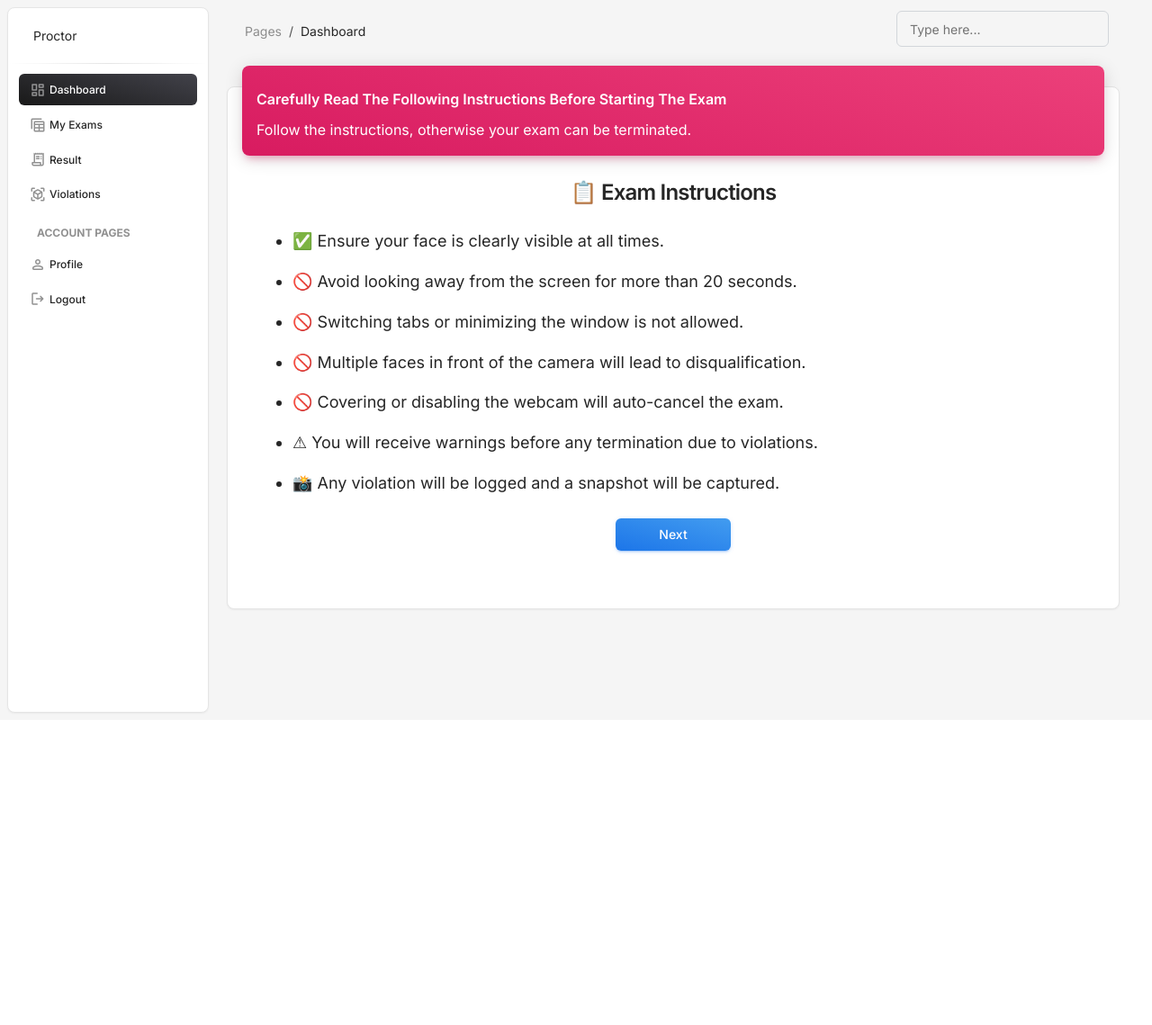
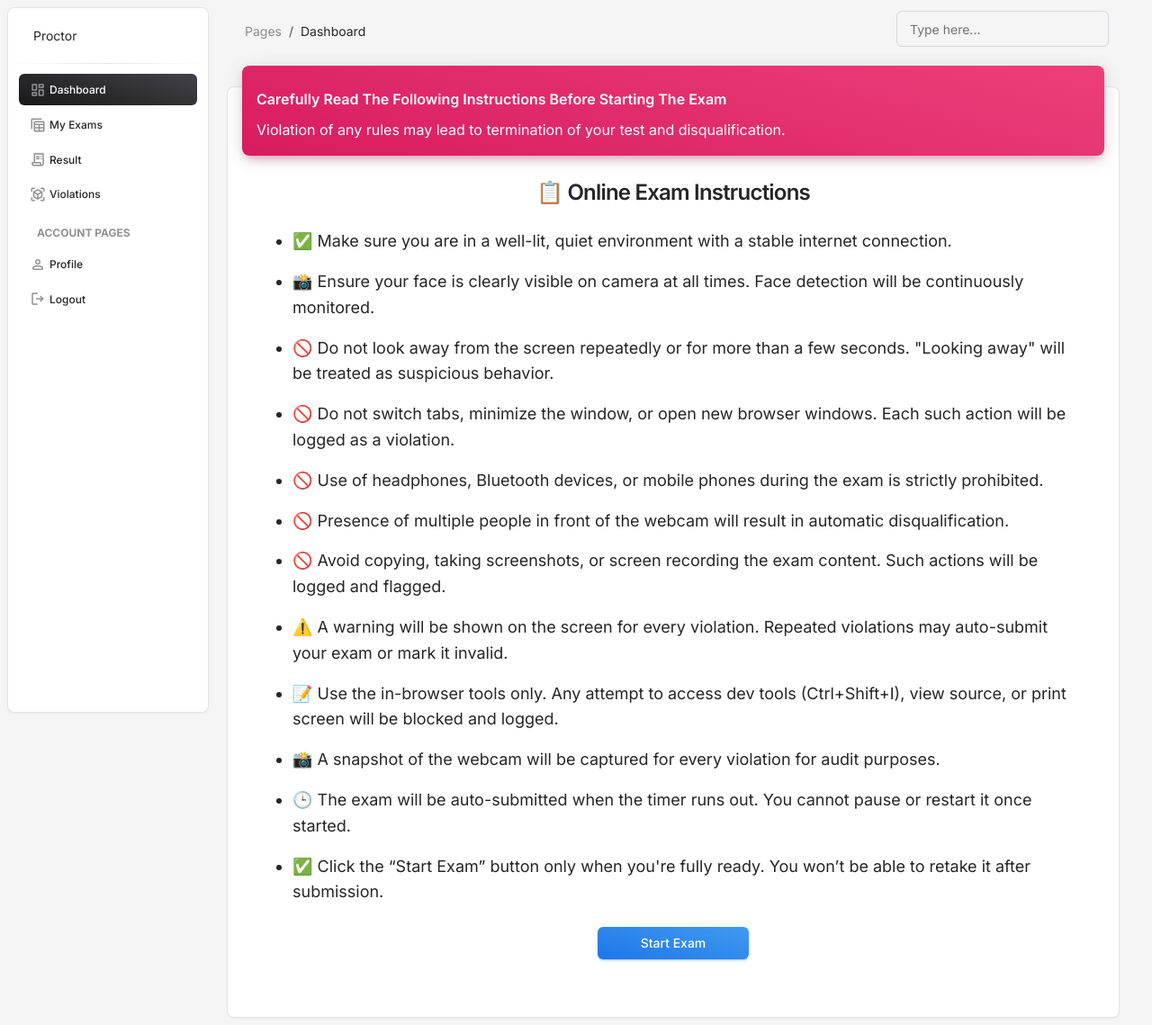
Before and after one commit to Sakshi443/ProctoringSystem, a Python web app: template templates/studDashboard/startExam.html in a window 1280 px wide. Shown: the whole page at 90% size. Before the commit the page ends 794 px from the top, so only its background shows below. Run offline with Jinja, Linux system fonts and the light colour scheme; the template is opened without the code that fills it, so the values that code supplies are empty; some libraries are stand-ins or nearby versions.

Commit message:
Add files via upload

```diff
--- a/templates/studDashboard/startExam.html
+++ b/templates/studDashboard/startExam.html
@@ -1,5 +1,6 @@
 <!DOCTYPE html>
 <html lang="en">
+
 <head>
     <meta charset="utf-8" />
     <meta name="viewport" content="width=device-width, initial-scale=1, shrink-to-fit=no">
@@ -134,41 +135,66 @@
                                         Carefully read the following instructions before starting the exam
                                     </h6>
                                     <p class="mb-0 text-white ps-3">
-                                        Follow the instructions, otherwise your exam can be terminated.
+                                        Violation of any rules may lead to termination of your test and
+                                        disqualification.
                                     </p>
                                 </div>
                             </div>
                             <div class="card-body px-5 pt-4 pb-5">
-                                <h4 class="text-center font-weight-bold mb-4">📋 Exam Instructions</h4>
+                                <h4 class="text-center font-weight-bold mb-4">📋 Online Exam Instructions</h4>
                                 <ul class="text-dark text-lg ps-4">
-                                    <li class="mb-3">✅ Ensure your face is clearly visible at all times.</li>
-                                    <li class="mb-3">🚫 Avoid looking away from the screen for more than 20 seconds.
-                                    </li>
-                                    <li class="mb-3">🚫 Switching tabs or minimizing the window is not allowed.</li>
-                                    <li class="mb-3">🚫 Multiple faces in front of the camera will lead to
-                                        disqualification.</li>
-                                    <li class="mb-3">🚫 Covering or disabling the webcam will auto-cancel the exam.</li>
-                                    <li class="mb-3">⚠ You will receive warnings before any termination due to
-                                        violations.</li>
-                                    <li class="mb-3">📸 Any violation will be logged and a snapshot will be captured.
-                                    </li>
+                                    <li class="mb-3">✅ Make sure you are in a well-lit, quiet environment with a stable
+                                        internet connection.</li>
+                                    <li class="mb-3">📸 Ensure your face is clearly visible on camera at all times. Face
+                                        detection will be continuously monitored.</li>
+                                    <li class="mb-3">🚫 Do not look away from the screen repeatedly or for more than a
+                                        few seconds. "Looking away" will be treated as suspicious behavior.</li>
+                                    <li class="mb-3">🚫 Do not switch tabs, minimize the window, or open new browser
+                                        windows. Each such action will be logged as a violation.</li>
+                                    <li class="mb-3">🚫 Use of headphones, Bluetooth devices, or mobile phones during
+                                        the exam is strictly prohibited.</li>
+                                    <li class="mb-3">🚫 Presence of multiple people in front of the webcam will result
+                                        in automatic disqualification.</li>
+                                    <li class="mb-3">🚫 Avoid copying, taking screenshots, or screen recording the exam
+                                        content. Such actions will be logged and flagged.</li>
+                                    <li class="mb-3">⚠️ A warning will be shown on the screen for every violation.
+                                        Repeated violations may auto-submit your exam or mark it invalid.</li>
+                                    <li class="mb-3">📝 Use the in-browser tools only. Any attempt to access dev tools
+                                        (Ctrl+Shift+I), view source, or print screen will be blocked and logged.</li>
+                                    <li class="mb-3">📸 A snapshot of the webcam will be captured for every violation
+                                        for audit purposes.</li>
+                                    <li class="mb-3">🕒 The exam will be auto-submitted when the timer runs out. You
+                                        cannot pause or restart it once started.</li>
+                                    <li class="mb-3">✅ Click the “Start Exam” button only when you're fully ready. You
+                                        won’t be able to retake it after submission.</li>
                                 </ul>
                                 <div class="text-center mt-4">
                                     <button onclick="startExam()" class="btn bg-gradient-info text-white px-5 py-2">
-                                        Next
+                                        Start Exam
                                     </button>
                                 </div>
                             </div>
                         </div>
                     </div>
                 </div>
+            </div>
+        </div>
 
-            </div>
     </main>
 
     <script>
         function startExam() {
-            window.location.href = "exam.html"; // 👈 Change this to your exam page path
+            const docElm = document.documentElement;
+            if (docElm.requestFullscreen) {
+                docElm.requestFullscreen();
+            } else if (docElm.webkitRequestFullscreen) { /* Safari */
+                docElm.webkitRequestFullscreen();
+            } else if (docElm.msRequestFullscreen) { /* IE11 */
+                docElm.msRequestFullscreen();
+            }
+
+            // Now show exam content or navigate to exam.html
+            window.location.href = "exam.html";  // or show/hide container
         }
     </script>
 
@@ -193,7 +219,7 @@
         function logout() {
             firebase.auth().signOut().then(() => {
                 // Redirect to login page
-                window.location.href = "../index.html";
+                window.location.href = "index.html";
             }).catch((error) => {
                 console.error("Logout failed:", error);
                 alert("Logout failed!");
```
